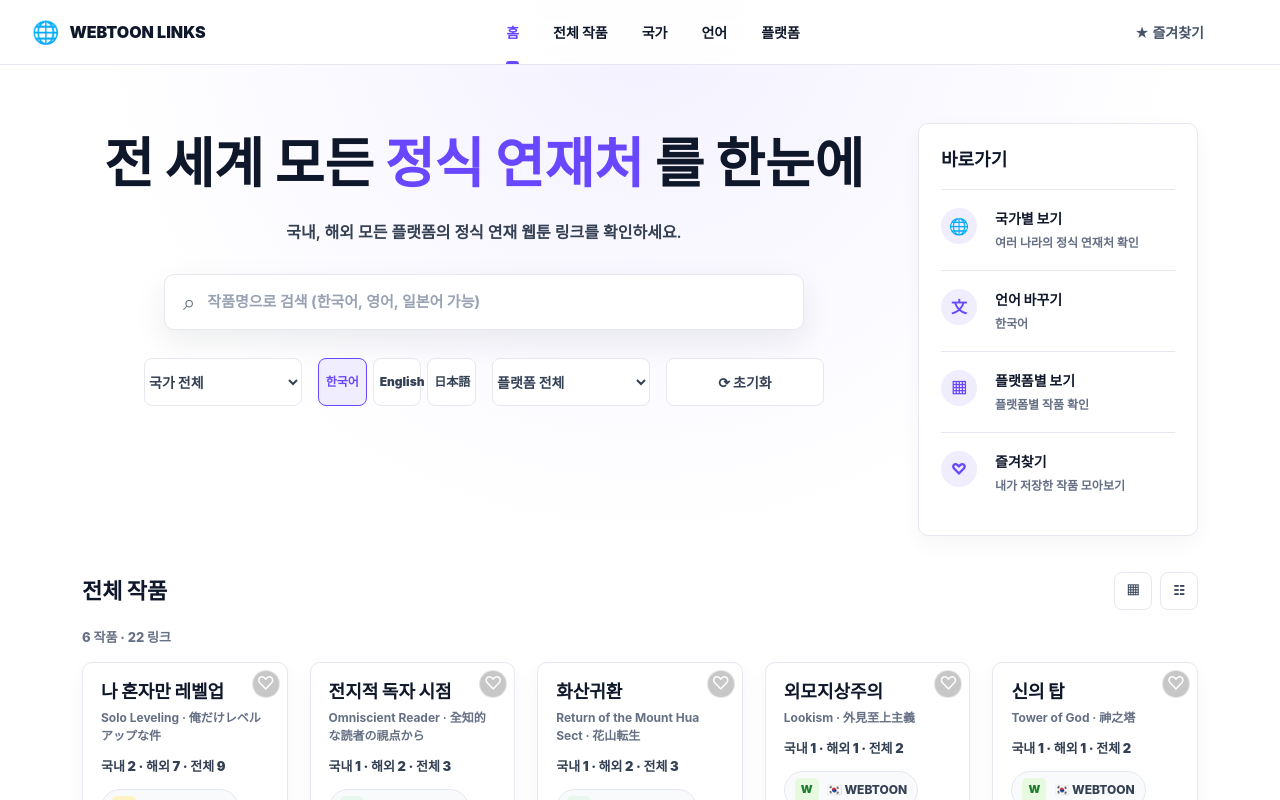
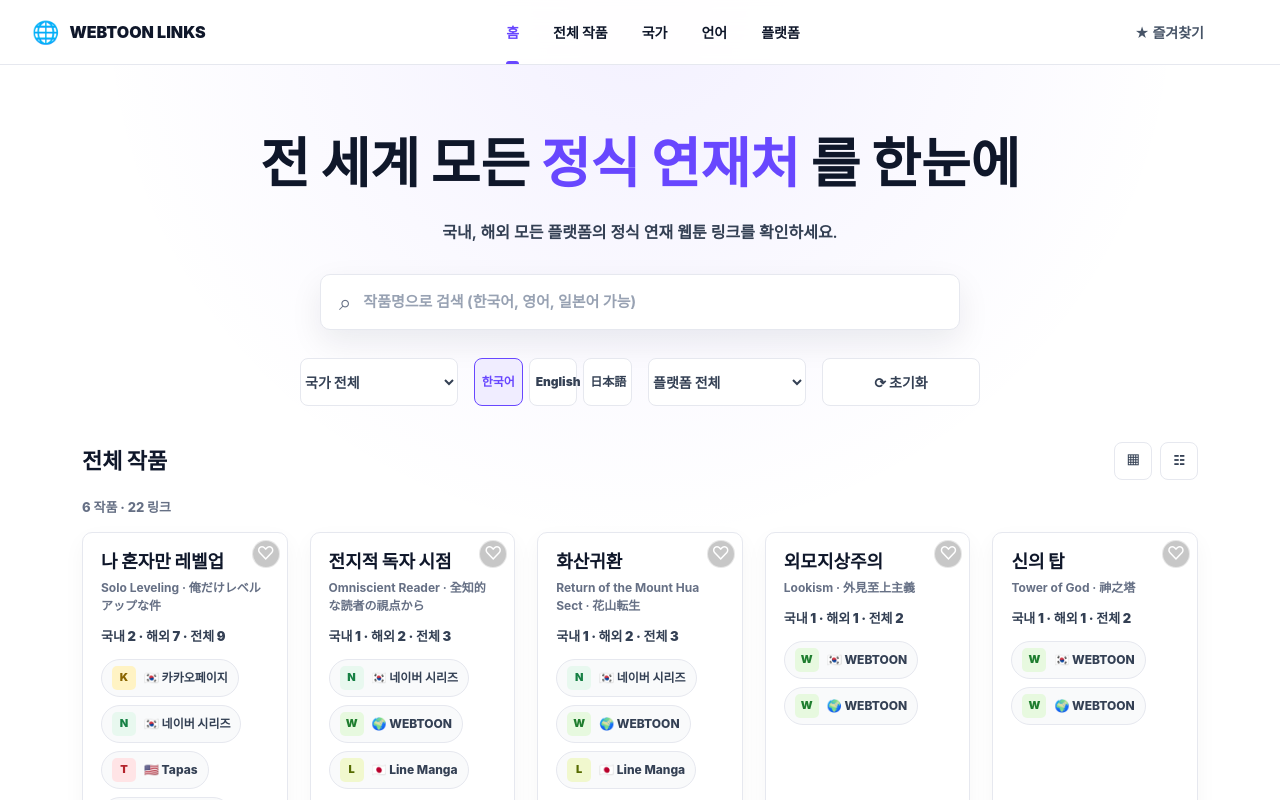
Before and after one commit to dncgpt8-del/webtoon-links-hub, a Next.js app: page / in a window 1280 px wide. Shown: the top 800 px of the page. Built offline with nearby package versions, Linux system fonts and the light colour scheme.

Commit message:
Remove quick panel and tighten mobile layout

```diff
--- a/app/globals.css
+++ b/app/globals.css
@@ -141,7 +141,7 @@ a {
 
 .home-hero {
   display: grid;
-  grid-template-columns: minmax(0, 1fr) 280px;
+  grid-template-columns: minmax(0, 1fr);
   gap: 32px;
   max-width: 1180px;
   margin: 0 auto;
@@ -250,7 +250,6 @@ a {
   color: var(--violet);
 }
 
-.quick-panel,
 .official-panel {
   border: 1px solid var(--line);
   border-radius: 10px;
@@ -258,57 +257,10 @@ a {
   box-shadow: 0 8px 22px rgba(15, 23, 42, 0.04);
 }
 
-.quick-panel {
-  align-self: start;
-  padding: 22px;
-}
-
-.quick-panel h2,
 .official-panel h2 {
   margin: 0;
   font-size: 18px;
   font-weight: 950;
-}
-
-.quick-panel button {
-  display: grid;
-  grid-template-columns: 42px 1fr;
-  gap: 0 12px;
-  width: 100%;
-  padding: 18px 0;
-  border: 0;
-  border-top: 1px solid var(--line);
-  background: transparent;
-  text-align: left;
-}
-
-.quick-panel button:first-of-type {
-  margin-top: 16px;
-}
-
-.quick-panel button span {
-  grid-row: span 2;
-  display: flex;
-  align-items: center;
-  justify-content: center;
-  width: 36px;
-  height: 36px;
-  border-radius: 999px;
-  background: var(--violet-soft);
-  color: var(--violet);
-  font-weight: 900;
-}
-
-.quick-panel strong {
-  font-size: 14px;
-  font-weight: 950;
-}
-
-.quick-panel small {
-  margin-top: 5px;
-  color: #667085;
-  font-size: 12px;
-  font-weight: 700;
 }
 
 .content-layout {
@@ -813,7 +765,6 @@ a {
     gap: 22px;
   }
 
-  .quick-panel,
   .footer {
     display: none;
   }
--- a/app/page.tsx
+++ b/app/page.tsx
@@ -537,13 +537,6 @@ export default function Home() {
     setOnlyFavorites(false);
   }
 
-  function cycleLocale() {
-    setUiLocale((current) => {
-      const currentIndex = uiLocaleOptions.indexOf(current);
-      return uiLocaleOptions[(currentIndex + 1) % uiLocaleOptions.length];
-    });
-  }
-
   async function copyText(value: string, key: string) {
     try {
       await navigator.clipboard.writeText(value);
@@ -734,30 +727,6 @@ export default function Home() {
             </button>
           </div>
         </div>
-
-        <aside className="quick-panel">
-          <h2>{copy.quickHeading}</h2>
-          <button onClick={() => setCountry("kr")} type="button">
-            <span>🌐</span>
-            <strong>{copy.quickCountry}</strong>
-            <small>{copy.quickCountryDesc}</small>
-          </button>
-          <button onClick={cycleLocale} type="button">
-            <span>文</span>
-            <strong>{copy.quickLocale}</strong>
-            <small>{copy.localeOptions[uiLocale]}</small>
-          </button>
-          <button onClick={() => setPlatform("kakao")} type="button">
-            <span>▦</span>
-            <strong>{copy.quickPlatform}</strong>
-            <small>{copy.quickPlatformDesc}</small>
-          </button>
-          <button onClick={() => setOnlyFavorites((value) => !value)} type="button">
-            <span>♡</span>
-            <strong>{copy.quickFavorites}</strong>
-            <small>{copy.quickFavoritesDesc}</small>
-          </button>
-        </aside>
       </section>
 
       <section className="content-layout">
```
